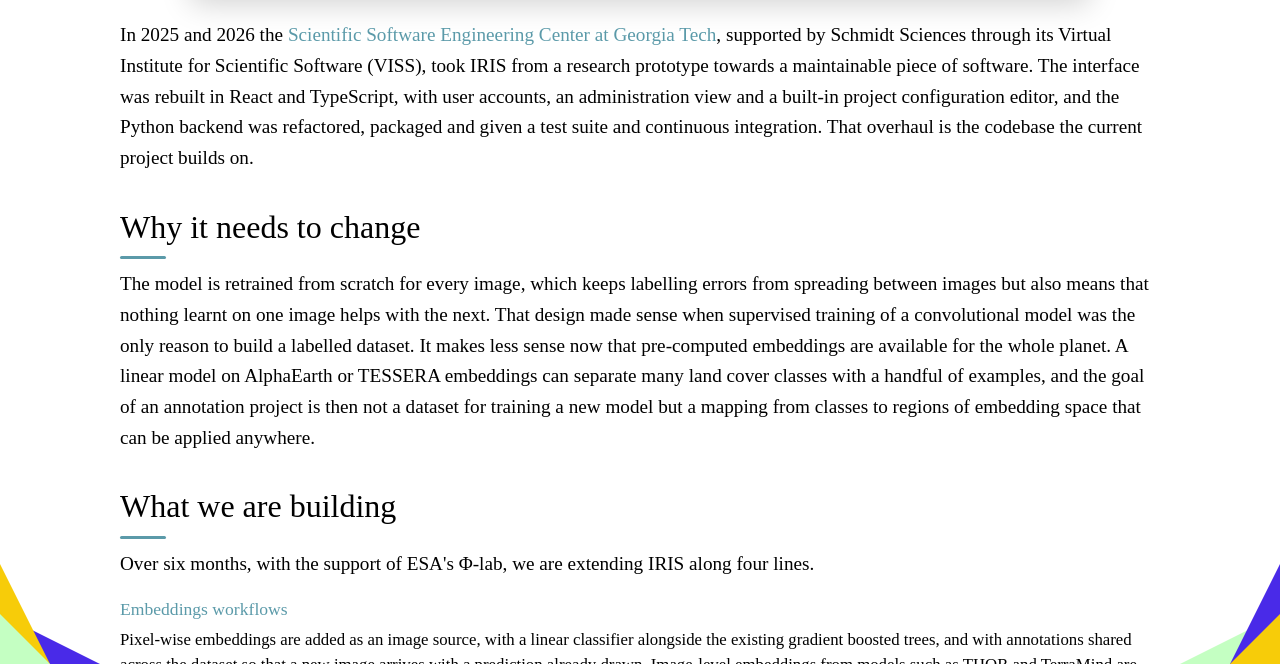
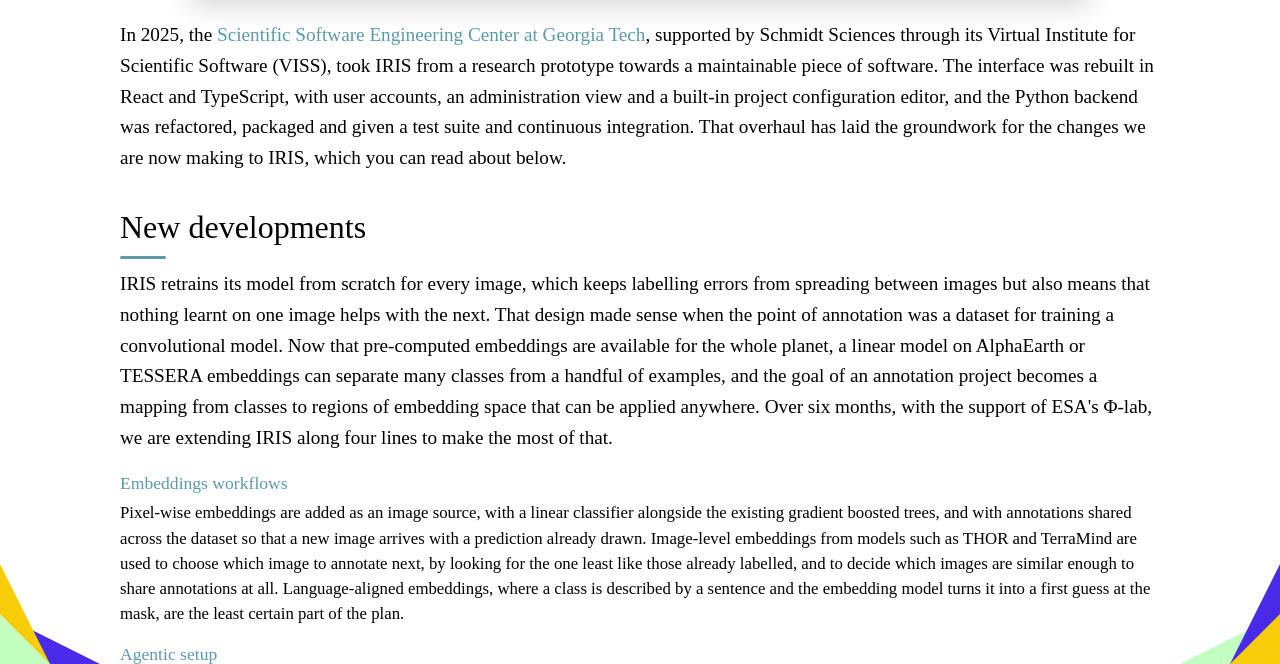
Before and after one commit to asterisk-labs/asterisk-labs.github.io, a Jekyll site: the page built from project-pages/project-iris.html, in a window 1280 px wide and 900 px high, scrolled down 1446 px, cut to the strip 236-900 px from the top of the window. Built offline with Jekyll 4.4.1, drawn with Linux system fonts in a browser that asks for light colours; some web fonts are replaced.

Commit message:
IRIS page: VISS paragraph wording, fold the motivation into New developments
Co-Authored-By: Claude Fable 5.1 <noreply@anthropic.com>

```diff
--- a/project-pages/project-iris.html
+++ b/project-pages/project-iris.html
@@ -214,17 +214,12 @@ thumbnail: /assets/imgs/iris-segmentation.png
             <iframe src="https://www.youtube-nocookie.com/embed/ERJA2-fTW6k" title="IRIS: Intelligently Reinforced Image Segmentation" allow="accelerometer; autoplay; clipboard-write; encrypted-media; gyroscope; picture-in-picture; web-share" allowfullscreen></iframe>
         </div>
         <p class="project-p gradual-reveal" style="margin-top: 24px;">
-            In 2025 and 2026 the <a href="https://ssecenter.cc.gatech.edu/" style="color: var(--theme);">Scientific Software Engineering Center at Georgia Tech</a>, supported by Schmidt Sciences through its Virtual Institute for Scientific Software (VISS), took IRIS from a research prototype towards a maintainable piece of software. The interface was rebuilt in React and TypeScript, with user accounts, an administration view and a built-in project configuration editor, and the Python backend was refactored, packaged and given a test suite and continuous integration. That overhaul is the codebase the current project builds on.
+            In 2025, the <a href="https://ssecenter.cc.gatech.edu/" style="color: var(--theme);">Scientific Software Engineering Center at Georgia Tech</a>, supported by Schmidt Sciences through its Virtual Institute for Scientific Software (VISS), took IRIS from a research prototype towards a maintainable piece of software. The interface was rebuilt in React and TypeScript, with user accounts, an administration view and a built-in project configuration editor, and the Python backend was refactored, packaged and given a test suite and continuous integration. That overhaul has laid the groundwork for the changes we are now making to IRIS, which you can read about below.
         </p>
 
-        <h2 class='gradual-reveal'>Why it needs to change</h2>
+        <h2 class='gradual-reveal'>New developments</h2>
         <p class="project-p gradual-reveal">
-            The model is retrained from scratch for every image, which keeps labelling errors from spreading between images but also means that nothing learnt on one image helps with the next. That design made sense when supervised training of a convolutional model was the only reason to build a labelled dataset. It makes less sense now that pre-computed embeddings are available for the whole planet. A linear model on AlphaEarth or TESSERA embeddings can separate many land cover classes with a handful of examples, and the goal of an annotation project is then not a dataset for training a new model but a mapping from classes to regions of embedding space that can be applied anywhere.
-        </p>
-
-        <h2 class='gradual-reveal'>What we are building</h2>
-        <p class="project-p gradual-reveal">
-            Over six months, with the support of ESA's Φ-lab, we are extending IRIS along four lines.
+            IRIS retrains its model from scratch for every image, which keeps labelling errors from spreading between images but also means that nothing learnt on one image helps with the next. That design made sense when the point of annotation was a dataset for training a convolutional model. Now that pre-computed embeddings are available for the whole planet, a linear model on AlphaEarth or TESSERA embeddings can separate many classes from a handful of examples, and the goal of an annotation project becomes a mapping from classes to regions of embedding space that can be applied anywhere. Over six months, with the support of ESA's Φ-lab, we are extending IRIS along four lines to make the most of that.
         </p>
 
         <div class="iris-orbit gradual-reveal" id="iris-orbit" aria-label="The four themes of the project, circling the tool">
```
